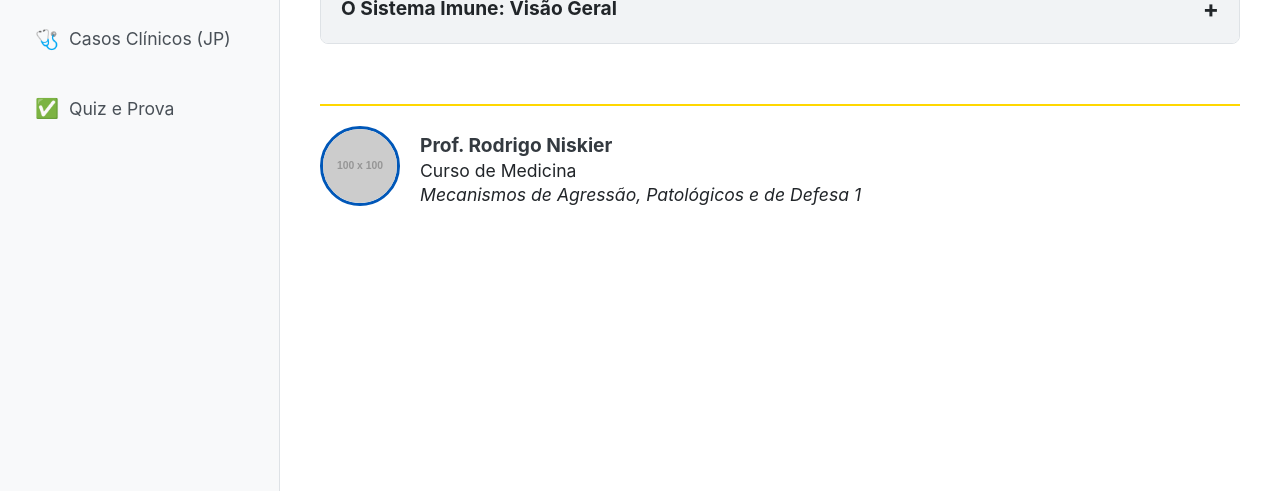
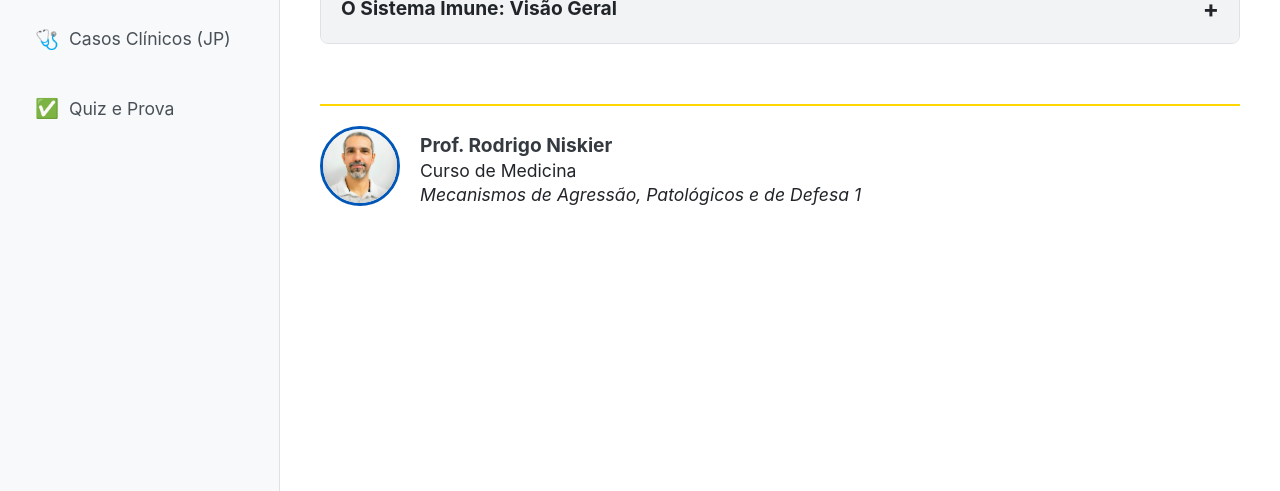
Before and after one commit to rodrigoniskier/portal-mapd, a plain HTML site: page mapd1/MAPD1-4.html in a window 1280 px wide. Shown: the part 309-800 px from the top of the page. Drawn offline with Linux system fonts and the light colour scheme; placeholder pictures from the web are drawn by us.

Commit message:
Update MAPD1-4.html

```diff
--- a/mapd1/MAPD1-4.html
+++ b/mapd1/MAPD1-4.html
@@ -585,7 +585,7 @@
 
         <footer class="rodape-pagina">
             <div class="rodape-foto">
-                <img src="foto.png" alt="Foto do Professor Rodrigo Niskier" onerror="this.onerror=null;this.src='https://placehold.co/100x100/0057B8/FFFFFF?text=RN';">
+                <img src="foto.jpg" alt="Foto do Professor Rodrigo Niskier" onerror="this.onerror=null;this.src='https://placehold.co/100x100/0057B8/FFFFFF?text=RN';">
             </div>
             <div class="rodape-info">
                 <p><strong>Prof. Rodrigo Niskier</strong></p>
```
